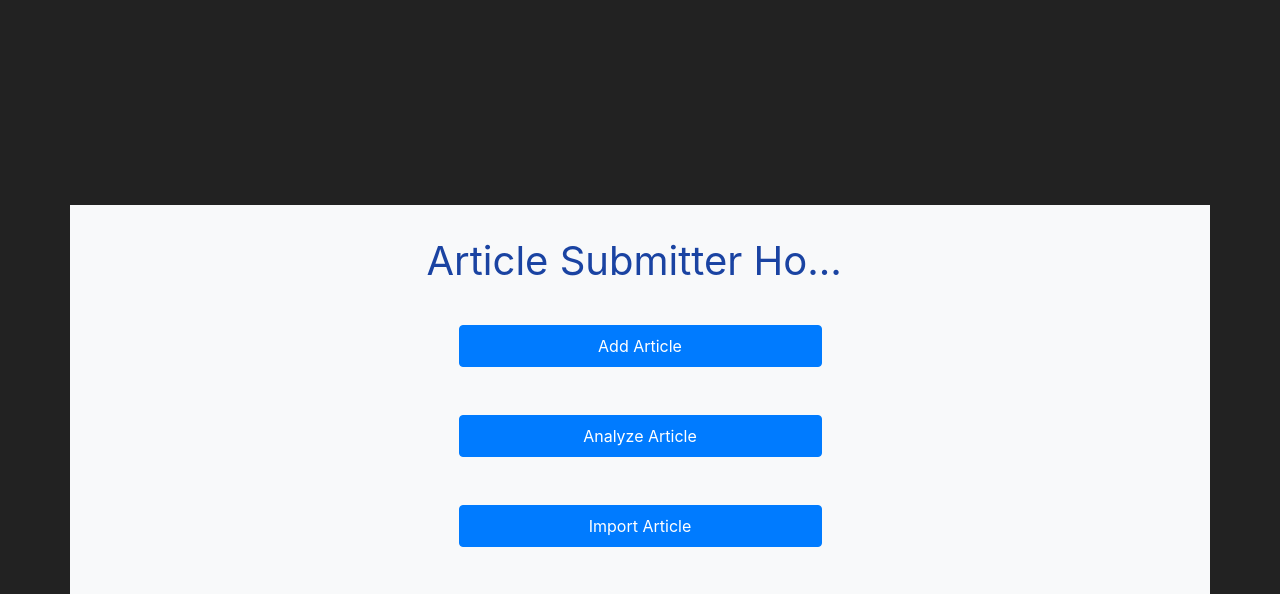
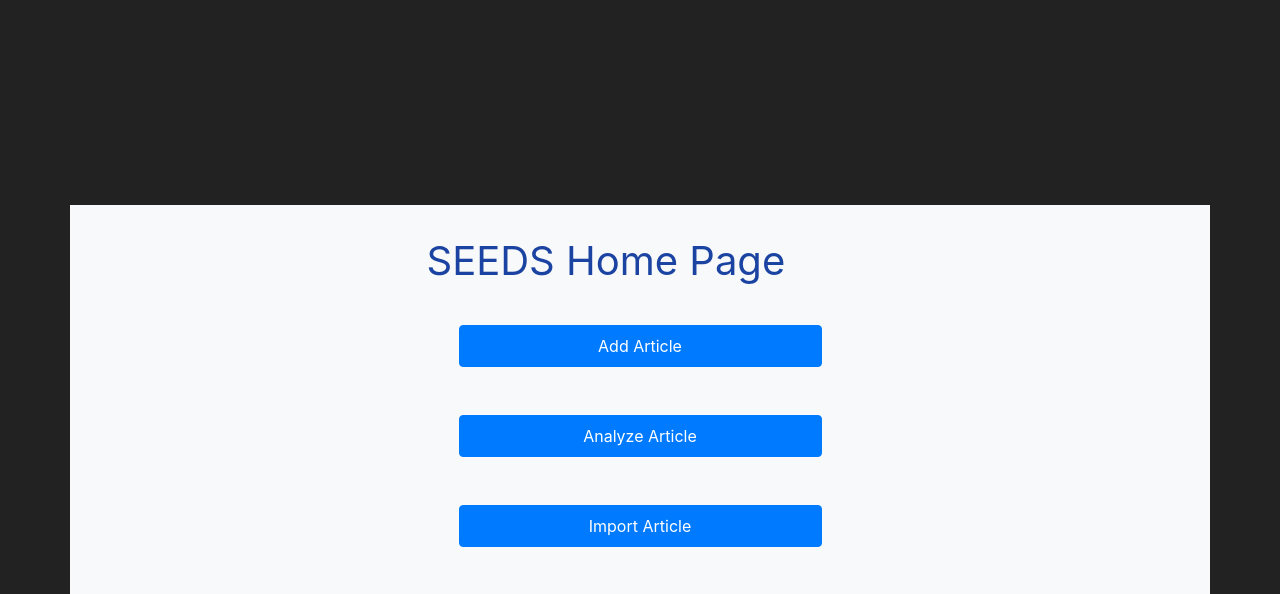
Before and after one commit to mira349/SEEDS, a PHP site: page / in a window 1280 px wide. Shown: the part 56-650 px from the top of the page. Run offline with PHP 8.4, Linux system fonts and the light colour scheme.

Commit message:
correct spelling

```diff
--- a/articalSubmitter/index.php
+++ b/articalSubmitter/index.php
@@ -7,7 +7,7 @@
             <div class="container">
                 <div class="row text-white bg-light border-rounded">
                     <div class="col-xl-5 col-lg-6 col-md-8 col-sm-10 mx-auto text-center form p-4">
-                        <h1 class="font-weight-normal py-2 text-truncate text-custom text-left">Article Submitter
+                        <h1 class="font-weight-normal py-2 text-truncate text-custom text-left">SEEDS
                             Home Page</h1>
 
                         <div class="px-2">
```
